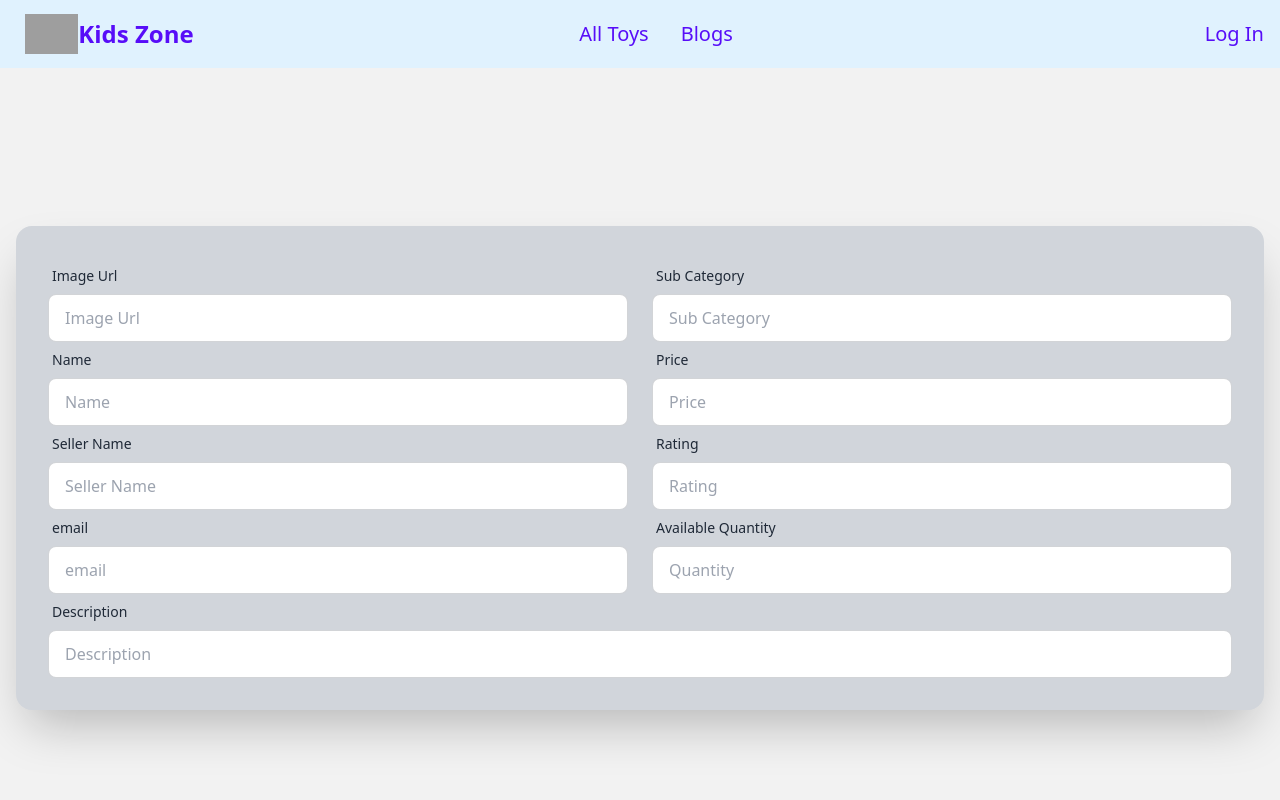
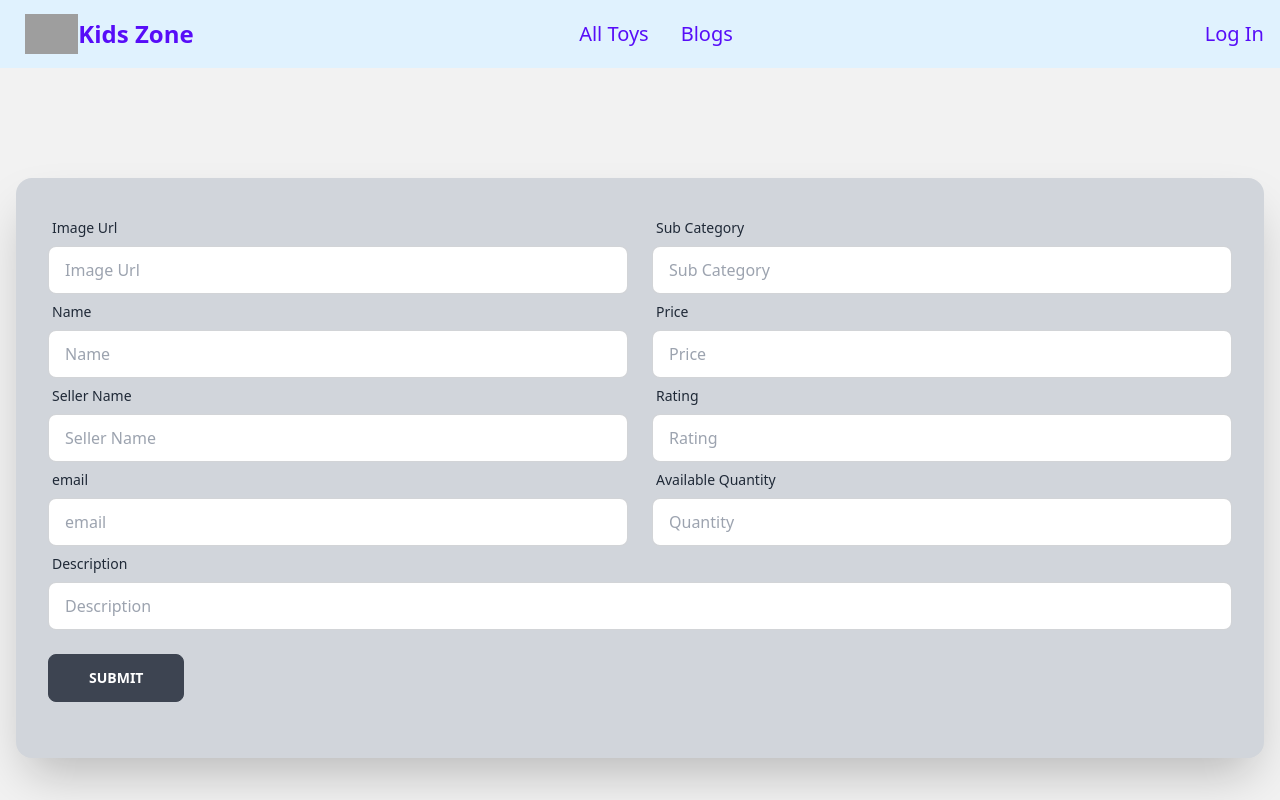
Before and after one commit to AnikaBushra/toy-marketplace-client, a React (Vite) app: page /addAToy in a window 1280 px wide. Shown: the top 800 px of the page. Built offline with nearby package versions, Linux system fonts and the light colour scheme; no server answers; grey boxes are pictures that could not be loaded.

Commit message:
add a toys page done

```diff
--- a/package.json
+++ b/package.json
@@ -19,7 +19,8 @@
     "react-icons": "^4.8.0",
     "react-router-dom": "^6.11.2",
     "react-tabs": "^6.0.1",
-    "sort-by": "^1.2.0"
+    "sort-by": "^1.2.0",
+    "sweetalert2": "^11.7.5"
   },
   "devDependencies": {
     "@types/react": "^18.0.28",
--- a/src/Pages/AddAToys/AddAToys.jsx
+++ b/src/Pages/AddAToys/AddAToys.jsx
@@ -1,8 +1,49 @@
 import { useContext } from "react";
 import { AuthContext } from "../Providers/AuthProvider";
+import Swal from "sweetalert2";
 
 const AddAToys = () => {
     const { user } = useContext(AuthContext)
+    const handleSubmit = (e) => {
+        e.preventDefault()
+        const form = e.target;
+        const imageUrl = form.imageUrl.value
+        const name = form.name.value
+        const sellerName = form.sellerName.value
+        const email = form.email.value
+        const subCategory = form.subCategory.value
+        const price = form.price.value
+        const rating = form.rating.value
+        const quantity = form.quantity.value
+        const description = form.description.value
+        console.log(imageUrl, name, sellerName, email, subCategory, price, rating, quantity, description);
+        form.reset()
+        const items = {
+            imageUrl, name, sellerName, email, subCategory, price, rating, quantity, description
+        }
+
+        fetch(`http://localhost:5000/addAToy`, {
+            method: 'POST',
+            headers: {
+                'content-type': 'application/json'
+            },
+            body: JSON.stringify(items)
+        })
+            .then(res => res.json())
+            .then(data => {
+
+                if (data.acknowledged) {
+                    Swal.fire({
+                        position: 'top-end',
+                        icon: 'success',
+                        title: 'Product information has been saved',
+                        showConfirmButton: false,
+                        timer: 1500
+                    })
+                }
+                console.log(data)
+            })
+    }
 
     return (
         <div>
@@ -11,34 +52,38 @@ const AddAToys = () => {
 
                     <div className="card w-full shadow-2xl bg-gray-300">
                         <div className="card-body">
-                            <form>
+                            <form onSubmit={handleSubmit}>
                                 <div className="grid grid-cols-2 gap-6">
                                     <div>
                                         <div className="form-control">
                                             <label className="label">
                                                 <span className="label-text">Image Url</span>
                                             </label>
-                                            <input type="text" placeholder="Image Url" className="input input-bordered" />
+                                            <input type="text" placeholder="Image Url" className="input input-bordered"
+                                                name="imageUrl" />
                                         </div>
                                         <div className="form-control">
                                             <label className="label">
                                                 <span className="label-text">Name</span>
                                             </label>
-                                            <input type="text" placeholder="Name" className="input input-bordered" />
+                                            <input type="text" placeholder="Name" className="input input-bordered"
+                                                name="name" />
                                         </div>
                                         <div className="form-control">
                                             <label className="label">
                                                 <span className="label-text">Seller Name</span>
                                             </label>
                                             <input type="text" placeholder="Seller Name" className="input input-bordered"
-                                                defaultValue={user?.displayName} />
+                                                defaultValue={user?.displayName}
+                                                name="sellerName" />
                                         </div>
                                         <div className="form-control">
                                             <label className="label">
                                                 <span className="label-text">email</span>
                                             </label>
                                             <input type="email" placeholder="email" className="input input-bordered"
-                                                defaultValue={user?.email} />
+                                                defaultValue={user?.email}
+                                                name="email" />
                                         </div>
                                     </div>
                                     <div>
@@ -46,25 +91,29 @@ const AddAToys = () => {
                                             <label className="label">
                                                 <span className="label-text">Sub Category</span>
                                             </label>
-                                            <input type="text" placeholder="Sub Category" className="input input-bordered" />
+                                            <input type="text" placeholder="Sub Category" className="input input-bordered"
+                                                name="subCategory" />
                                         </div>
                                         <div className="form-control">
                                             <label className="label">
                                                 <span className="label-text">Price</span>
                                             </label>
-                                            <input type="text" placeholder="Price" className="input input-bordered" />
+                                            <input type="text" placeholder="Price" className="input input-bordered"
+                                                name="price" />
                                         </div>
                                         <div className="form-control">
                                             <label className="label">
                                                 <span className="label-text">Rating</span>
                                             </label>
-                                            <input type="text" placeholder="Rating" className="input input-bordered" />
+                                            <input type="text" placeholder="Rating" className="input input-bordered"
+                                                name="rating" />
                                         </div>
                                         <div className="form-control">
                                             <label className="label">
                                                 <span className="label-text">Available Quantity</span>
                                             </label>
-                                            <input type="text" placeholder="Quantity" className="input input-bordered" />
+                                            <input type="text" placeholder="Quantity" className="input input-bordered"
+                                                name="quantity" />
                                         </div>
                                     </div>
                                 </div>
@@ -72,8 +121,11 @@ const AddAToys = () => {
                                     <label className="label">
                                         <span className="label-text">Description</span>
                                     </label>
-                                    <input type="text" placeholder="Description" className="input input-bordered" />
+                                    <input type="text" placeholder="Description" className="input input-bordered"
+                                        name="description" />
                                 </div>
+                                <button className="btn btn-primar
+                               items-center px-10 my-6">Submit</button>
                             </form>
 
                         </div>
```
Also changed, not shown: 1 other file (tests, documents, lock files or other folders).
